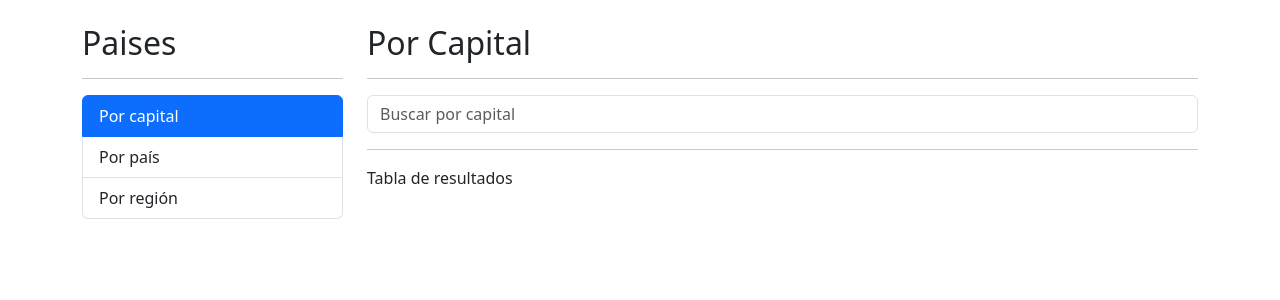
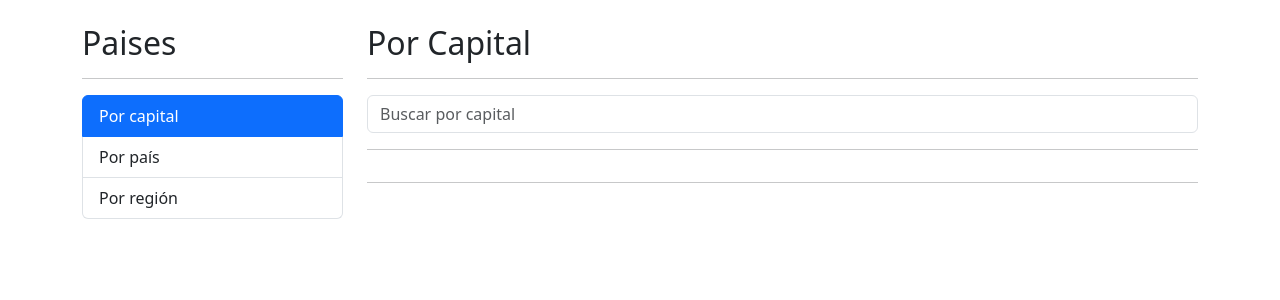
Before and after one commit to ivanroscuenca/04-countryApp, an Angular app: page /countries/by-capital in a window 1280 px wide. Shown: the top 300 px of the page. Built offline with nearby package versions, Linux system fonts and the light colour scheme.

Commit message:
video120

```diff
--- a/src/app/countries/pages/by-capital-page/by-capital-page.component.html
+++ b/src/app/countries/pages/by-capital-page/by-capital-page.component.html
@@ -12,6 +12,11 @@
 
 <div class="row">
   <div class="col">
-    Tabla de resultados
+    <hr>
+    <ul>
+      <li *ngFor="let country of countries">
+        {{country.capital}} - {{country.population}}
+      </li>
+    </ul>
   </div>
 </div>
```
